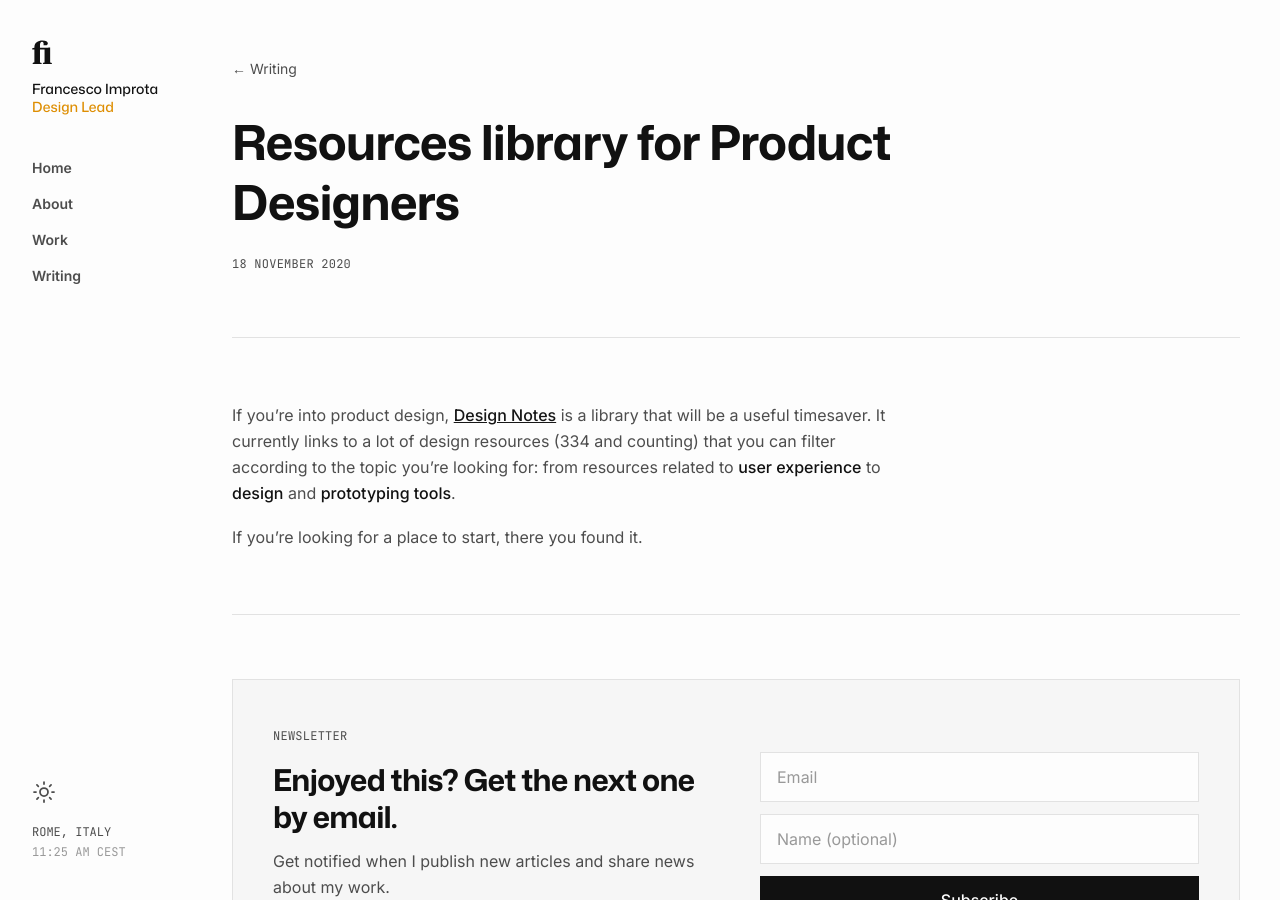
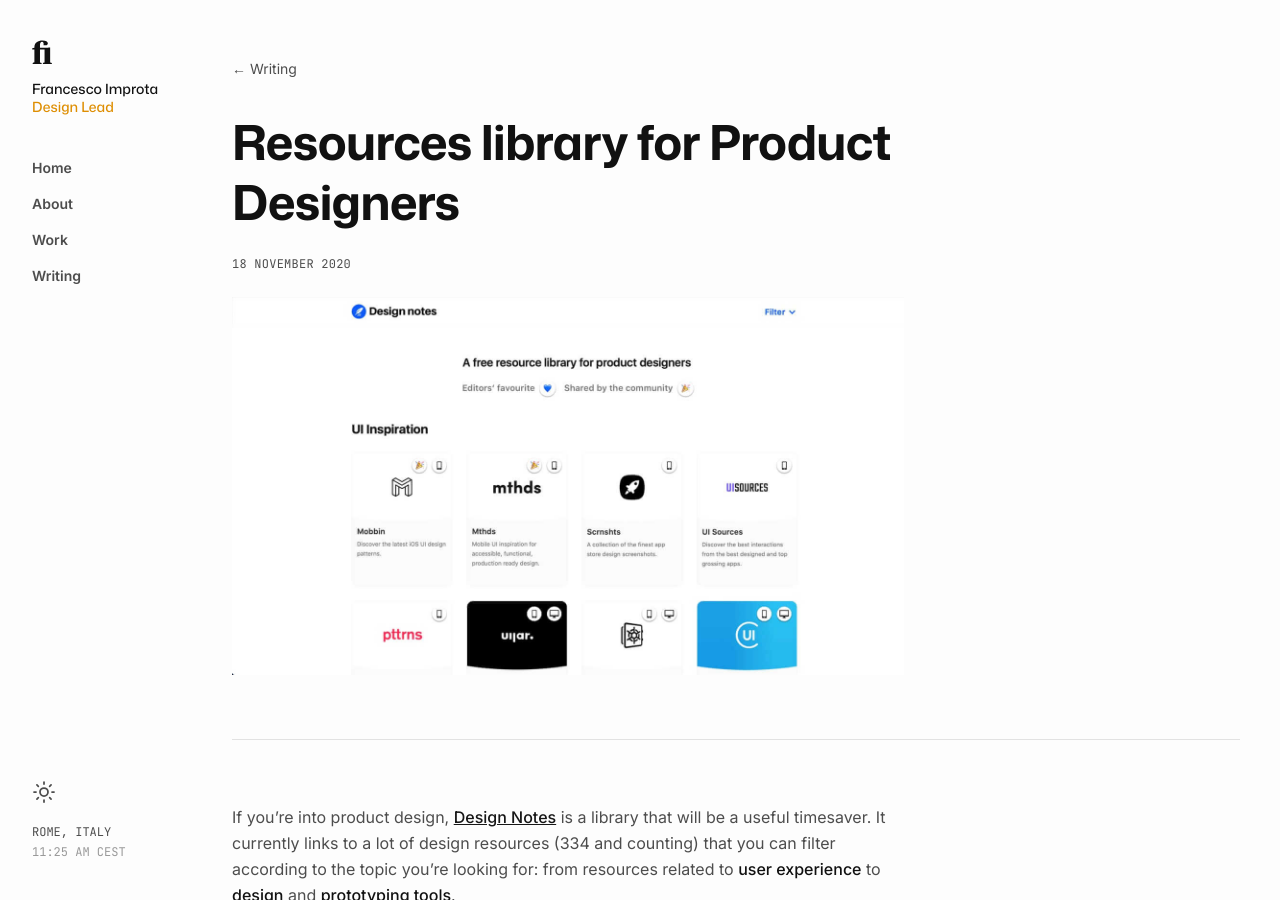
Before and after one commit to zetareticoli/fi, a Jekyll site: the page built from _posts/2020-11-18-resource-library-for-product-designers.md, in a window 1280 px wide and 900 px high. Built offline with Jekyll 4.4.1, drawn with Linux system fonts in a browser that asks for light colours.

Commit message:
refactor(post): update post layout with improved header structure and additional metadata
- Changed section tag to header for semantic clarity.
- Added last modified date display and updated styling for metadata.
- Included optional cover image display for enhanced visual appeal.

```diff
--- a/_layouts/post.html
+++ b/_layouts/post.html
@@ -10,19 +10,37 @@
   </div>
 
   <!-- Header -->
-  <section class="px-6 lg:px-10 pt-8 pb-12 lg:pb-16">
+  <header class="px-6 lg:px-10 pt-8 pb-12 lg:pb-16">
     <div class="max-w-2xl">
       {% if page.tag %}<span class="meta-tag block mb-4">[{{ page.tag }}]</span>{% endif %}
       <h1 class="font-heading text-3xl sm:text-4xl lg:text-5xl font-bold leading-tight">
         {{ page.title }}
       </h1>
-      <div class="flex items-center gap-4 mt-6">
-        <span class="meta-tag">{{ page.date | date: "%-d %B %Y" }}</span>
-        {% if page.read_time %}<span class="text-border">·</span><span class="meta-tag">{{ page.read_time }}</span>{% endif %}
-        {% if page.category %}<span class="text-border">·</span><span class="meta-tag">{{ page.category }}</span>{% endif %}
+      <div class="flex flex-wrap items-start gap-x-8 mt-6">
+        <div class="flex flex-col">
+          <time class="meta-tag"
+            datetime="{{ page.date | date_to_xmlschema }}">{{ page.date | date: "%-d %B %Y" }}</time>
+          {% if page.last_modified_at %}
+          <span class="text-xs text-primary">Updated on
+            <time class="tracking-tight text-primary" datetime="{{ page.last_modified_at | date_to_xmlschema }}">{{ page.last_modified_at | date: "%-d %-b %Y" }}</time>
+          </span>
+          {% endif %}
+        </div>
+        {% if page.read_time %}
+          <span class="text-xs text-muted-foreground">{{ page.read_time }}</span>
+        {% endif %}
+        {% if page.category %}
+          <span class="text-xs text-muted-foreground">{{ page.category }}</span>
+        {% endif %}
       </div>
+
+      {% if page.cover-image %}
+      <div class="mt-6">
+        <img src="{{ page.cover-image | prepend: '/img/covers/' | relative_url }}" alt="{{ page.image_alt | default: page.title | escape }}" class="w-full h-auto rounded-lg">
+      </div>
+      {% endif %}
     </div>
-  </section>
+  </header>
 
   <div class="mx-6 lg:mx-10 hairline"></div>
 
@@ -36,8 +54,6 @@
       {{ content }}
     </div>
   </section>
-
-  <div class="mx-6 lg:mx-10 hairline"></div>
 
   <!-- Newsletter -->
   <section class="px-6 lg:px-10 py-12 lg:py-16">
```
